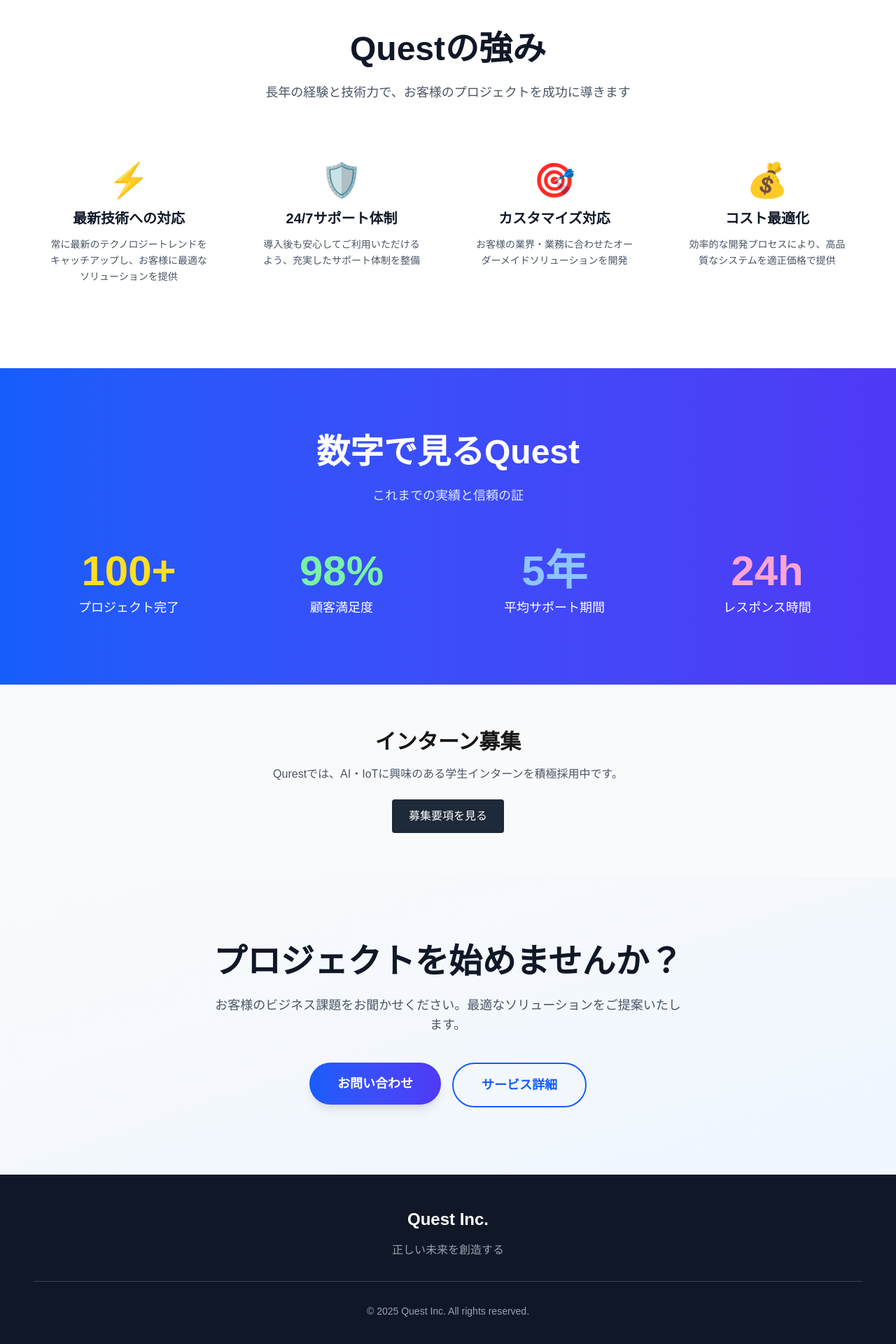
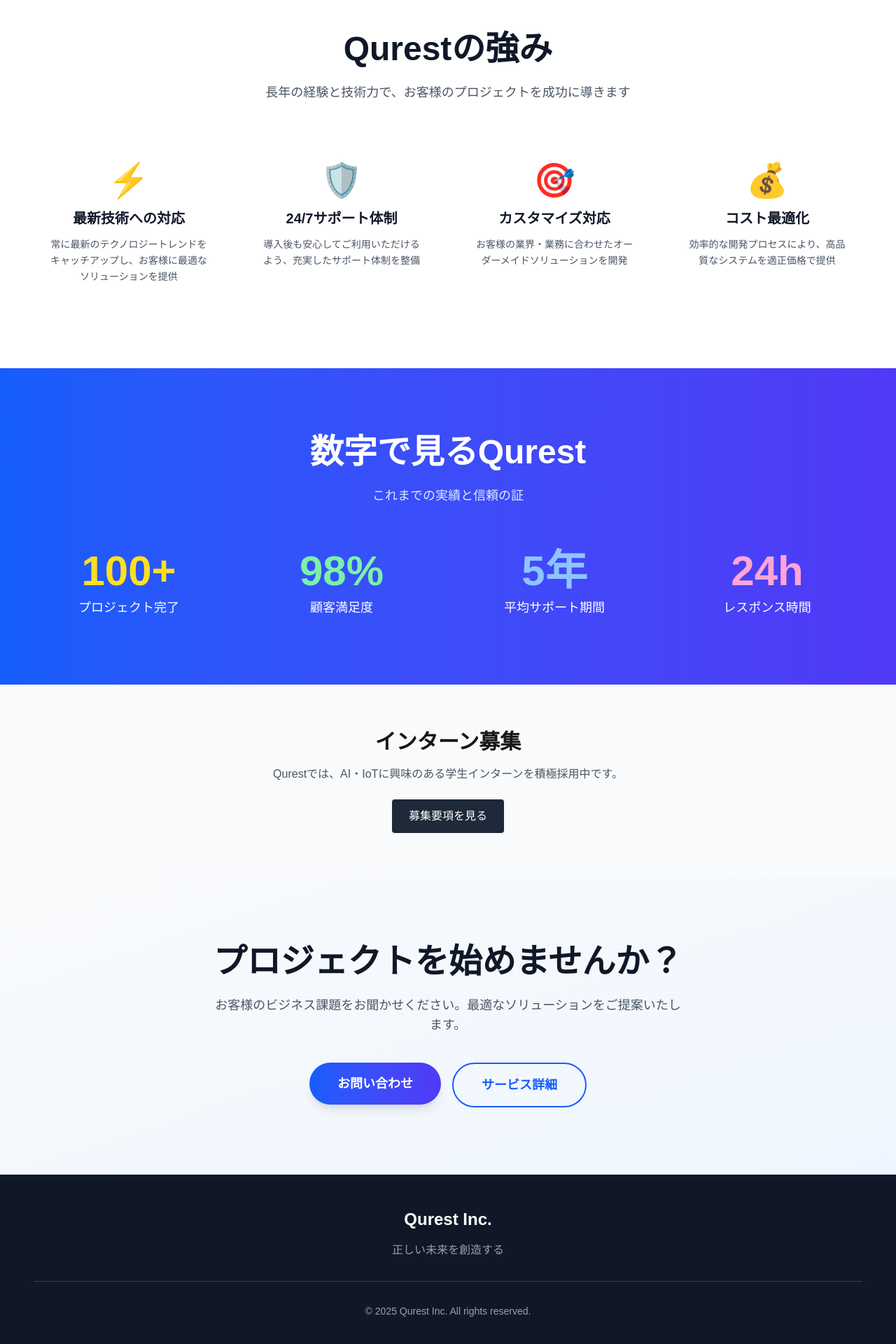
Before and after one commit to yota4071/qurest_HP, a Next.js app: page / in a window 1280 px wide. Shown: the part 2838-4758 px from the top of the page at 70% size. Built offline with nearby package versions, Linux system fonts and the light colour scheme.

Commit message:
会社名の修正

```diff
--- a/src/app/about/page.tsx
+++ b/src/app/about/page.tsx
@@ -100,7 +100,7 @@
             animate={{ opacity: 1, y: 0 }}
             transition={{ duration: 0.6 }}
           >
-            Quest Inc.
+            Qurest Inc.
           </motion.h1>
 
           <motion.p
@@ -118,7 +118,7 @@
             animate={{ opacity: 1, y: 0 }}
             transition={{ duration: 0.6, delay: 0.4 }}
           >
-            私たちQuestは、テクノロジーと創造性を融合させ、社会課題の解決に取り組む企業です。
+            私たちQurestは、テクノロジーと創造性を融合させ、社会課題の解決に取り組む企業です。
             AI・IoT・Web技術を駆使して、持続可能で豊かな未来の実現を目指しています。
           </motion.p>
         </div>
@@ -187,7 +187,7 @@
               Company History
             </h2>
             <p className="text-lg text-gray-600 max-w-3xl mx-auto">
-              Questの歩みと成長の軌跡
+              Qurestの歩みと成長の軌跡
             </p>
           </motion.div>
 
@@ -241,7 +241,7 @@
               Leadership Team
             </h2>
             <p className="text-lg text-gray-600 max-w-3xl mx-auto">
-              Questを牽引するリーダーシップチーム
+              Qurestを牽引するリーダーシップチーム
             </p>
           </motion.div>
 
@@ -299,7 +299,7 @@
               Company Overview
             </h2>
             <p className="text-lg text-gray-600 max-w-3xl mx-auto">
-              Questの基本情報
+              Qurestの基本情報
             </p>
           </motion.div>
 
@@ -312,7 +312,7 @@
           >
             <div className="grid md:grid-cols-2 gap-0">
               {[
-                { label: '会社名', value: 'Quest Inc.' },
+                { label: '会社名', value: 'Qurest Inc.' },
                 { label: '設立', value: '2025年4月1日' },
                 { label: '代表取締役', value: 'Shuta Wakamiya' },
                 { label: '取締役', value: 'Reiya' },
@@ -382,7 +382,7 @@
               一緒に未来を創りませんか？
             </h2>
             <p className="text-lg text-blue-100 mb-10 max-w-2xl mx-auto">
-              Questでは、志を共にする仲間を募集しています。
+              Qurestでは、志を共にする仲間を募集しています。
               あなたの力で、正しい未来を創造しましょう。
             </p>
             <div className="flex flex-col sm:flex-row gap-4 justify-center">
--- a/src/app/page.tsx
+++ b/src/app/page.tsx
@@ -165,7 +165,7 @@
               transition={{ duration: 0.6 }}
             >
               <h2 className="text-4xl sm:text-5xl font-bold mb-6 text-gray-900">
-                Questの強み
+                Qurestの強み
               </h2>
               <p className="text-lg text-gray-600 max-w-3xl mx-auto">
                 長年の経験と技術力で、お客様のプロジェクトを成功に導きます
@@ -208,7 +208,7 @@
               transition={{ duration: 0.6 }}
             >
               <h2 className="text-4xl sm:text-5xl font-bold mb-6 text-white">
-                数字で見るQuest
+                数字で見るQurest
               </h2>
               <p className="text-lg text-blue-100 max-w-3xl mx-auto">
                 これまでの実績と信頼の証
@@ -288,12 +288,12 @@
         <footer className="bg-gray-900 text-white py-12 px-6 sm:px-12">
           <div className="max-w-7xl mx-auto text-center">
             <div className="mb-8">
-              <h3 className="text-2xl font-bold mb-4">Quest Inc.</h3>
+              <h3 className="text-2xl font-bold mb-4">Qurest Inc.</h3>
               <p className="text-gray-400">正しい未来を創造する</p>
             </div>
             <div className="border-t border-gray-700 pt-8">
               <p className="text-gray-400 text-sm">
-                © 2025 Quest Inc. All rights reserved.
+                © 2025 Qurest Inc. All rights reserved.
               </p>
             </div>
           </div>
--- a/src/app/service/page.tsx
+++ b/src/app/service/page.tsx
@@ -280,7 +280,7 @@
             transition={{ duration: 0.5 }}
           >
             <h2 className="text-3xl font-bold text-center mb-12 text-gray-900">
-              Questの実績数値
+              Qurestの実績数値
             </h2>
             <div className="grid grid-cols-2 lg:grid-cols-4 gap-8">
               <div className="text-center">
```
